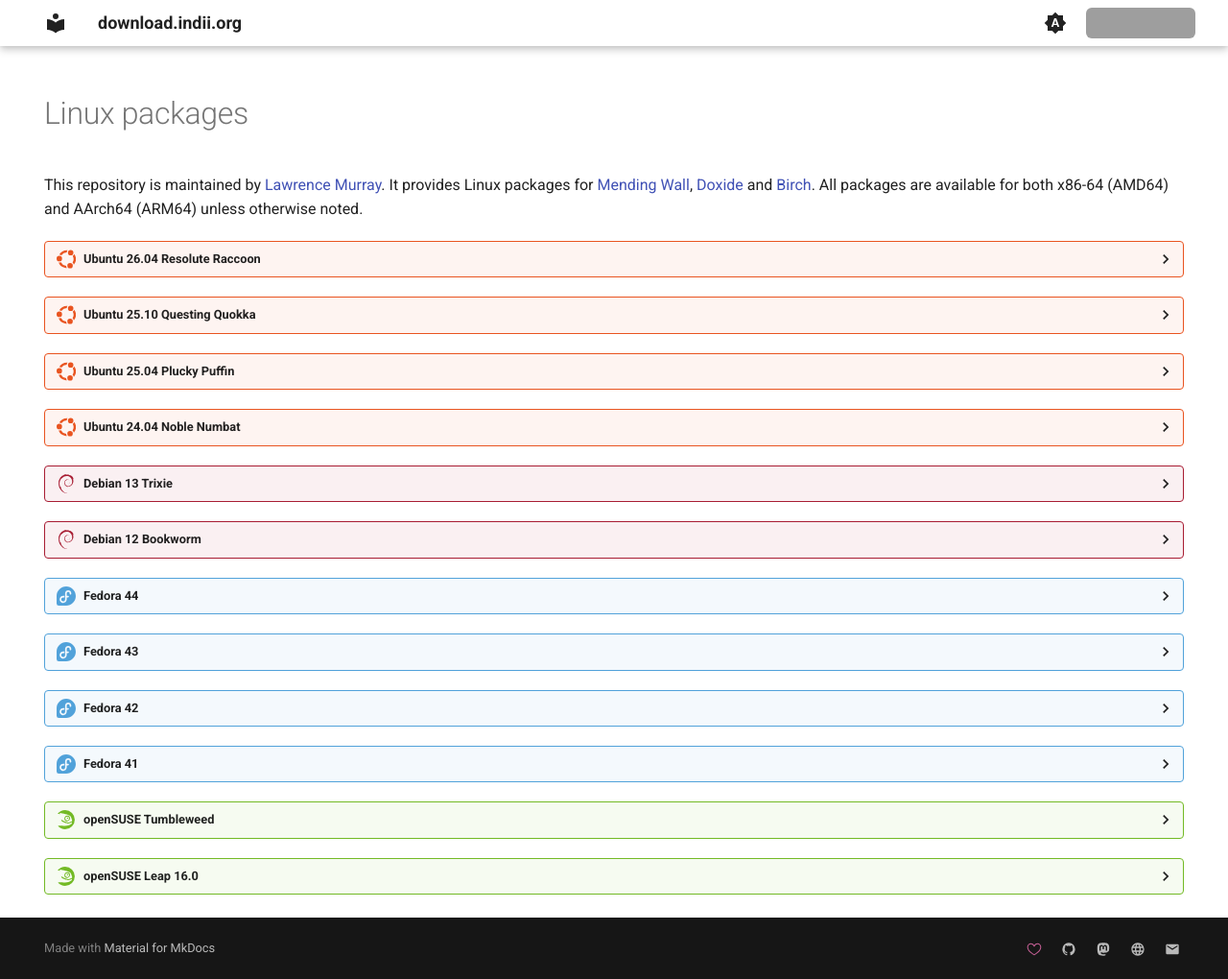
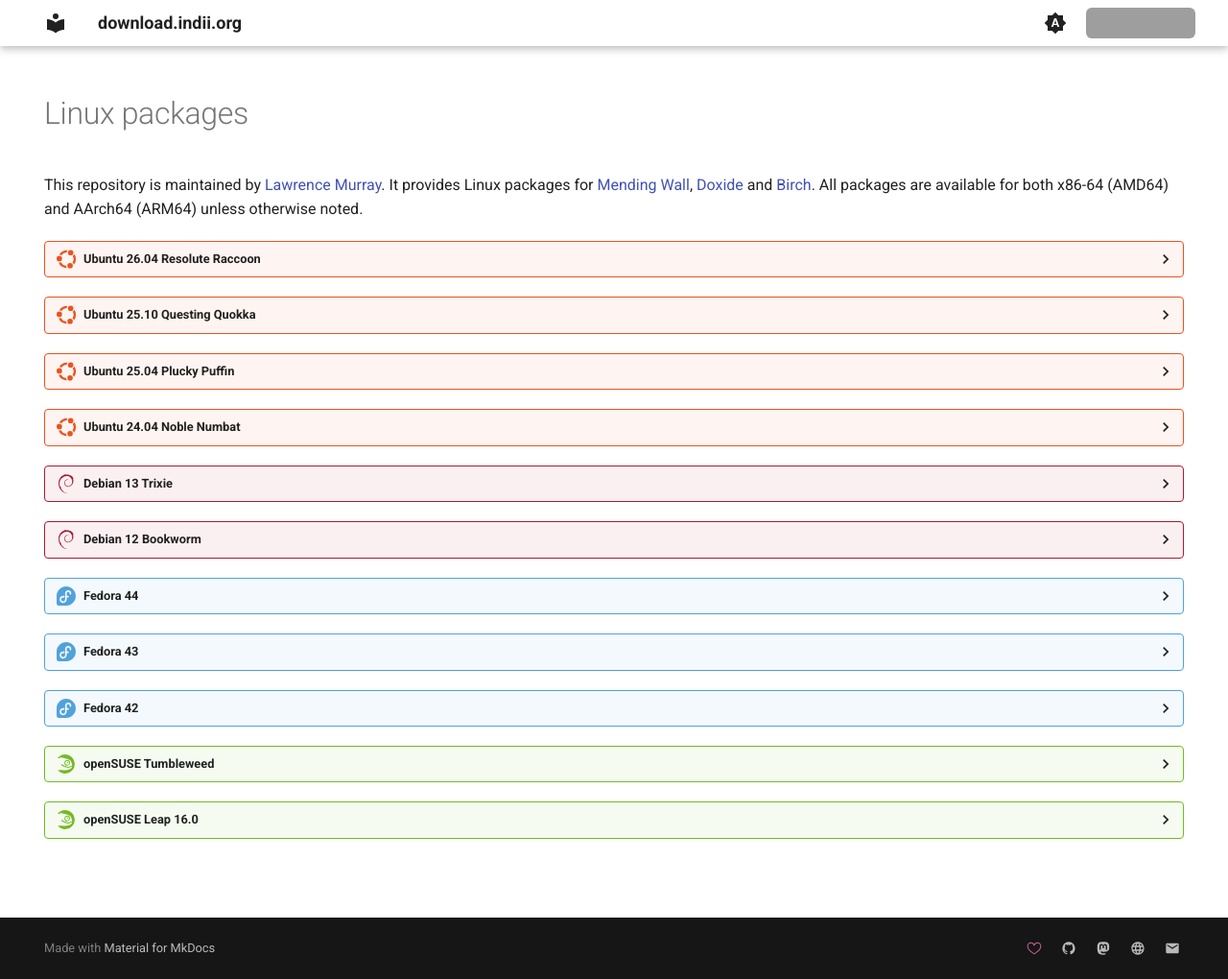
Before and after one commit to lawmurray/download.indii.org, an MkDocs documentation site: the page built from docs/index.md, in a window 1280 px wide and 1020 px high. Shown: the whole window at 96% size. Built offline with MkDocs 1.6.1 and Material for MkDocs 9.7.7, drawn with Linux system fonts in a browser that asks for light colours; grey boxes are pictures that could not be loaded.

Commit message:
Removed Fedora 41 repository, and with it the container build steps that were necessary as a workaround for some problems.

````diff
--- a/docs/index.md
+++ b/docs/index.md
@@ -116,17 +116,6 @@
     sudo dnf install mendingwall doxide birch
     ```
 
-??? fedora "Fedora 41"
-    Add the repository:
-    ```
-    sudo dnf config-manager addrepo --from-repofile=https://download.indii.org/rpm/fedora/41/indii.org.repo
-    sudo dnf update
-    ```
-    Install desired packages, e.g.:
-    ```
-    sudo dnf install mendingwall doxide birch
-    ```
-
 ??? opensuse "openSUSE Tumbleweed"
     Add the repository:
     ```
````
Also changed, not shown: 1 other file.
